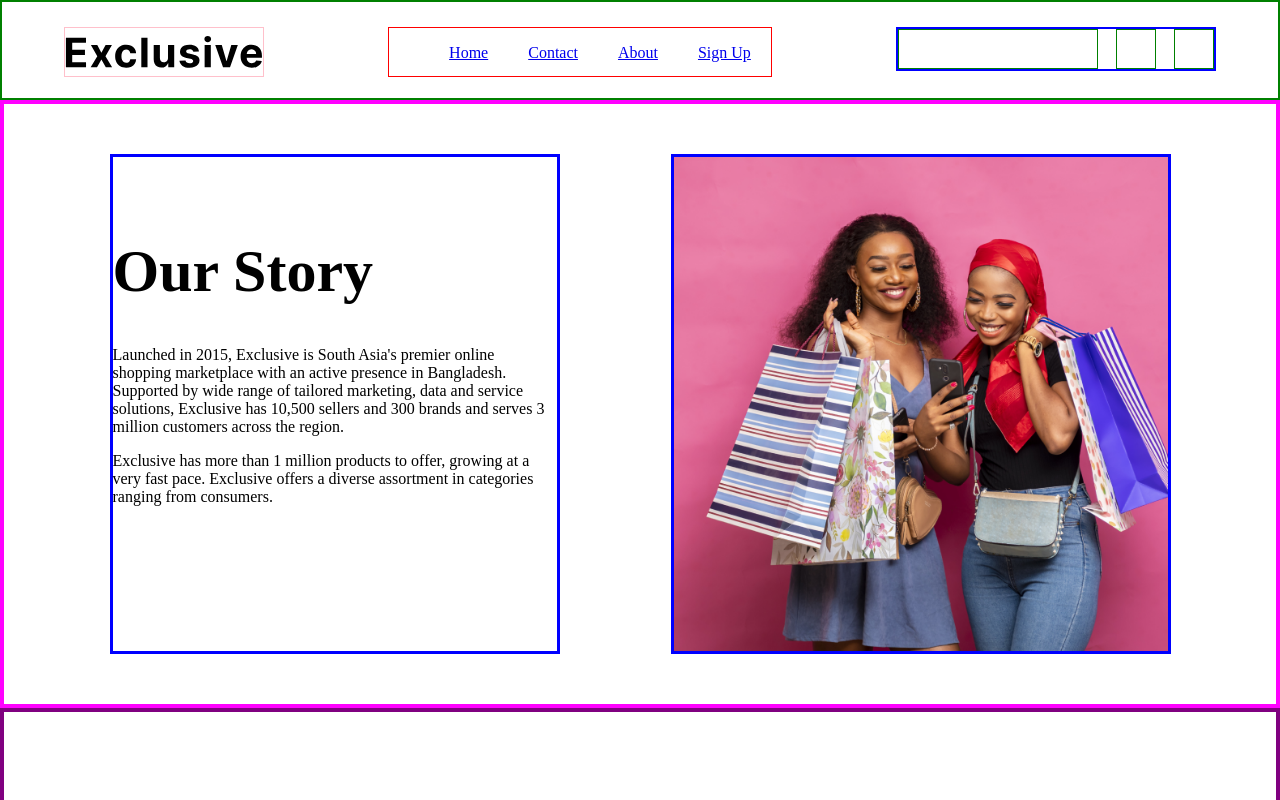
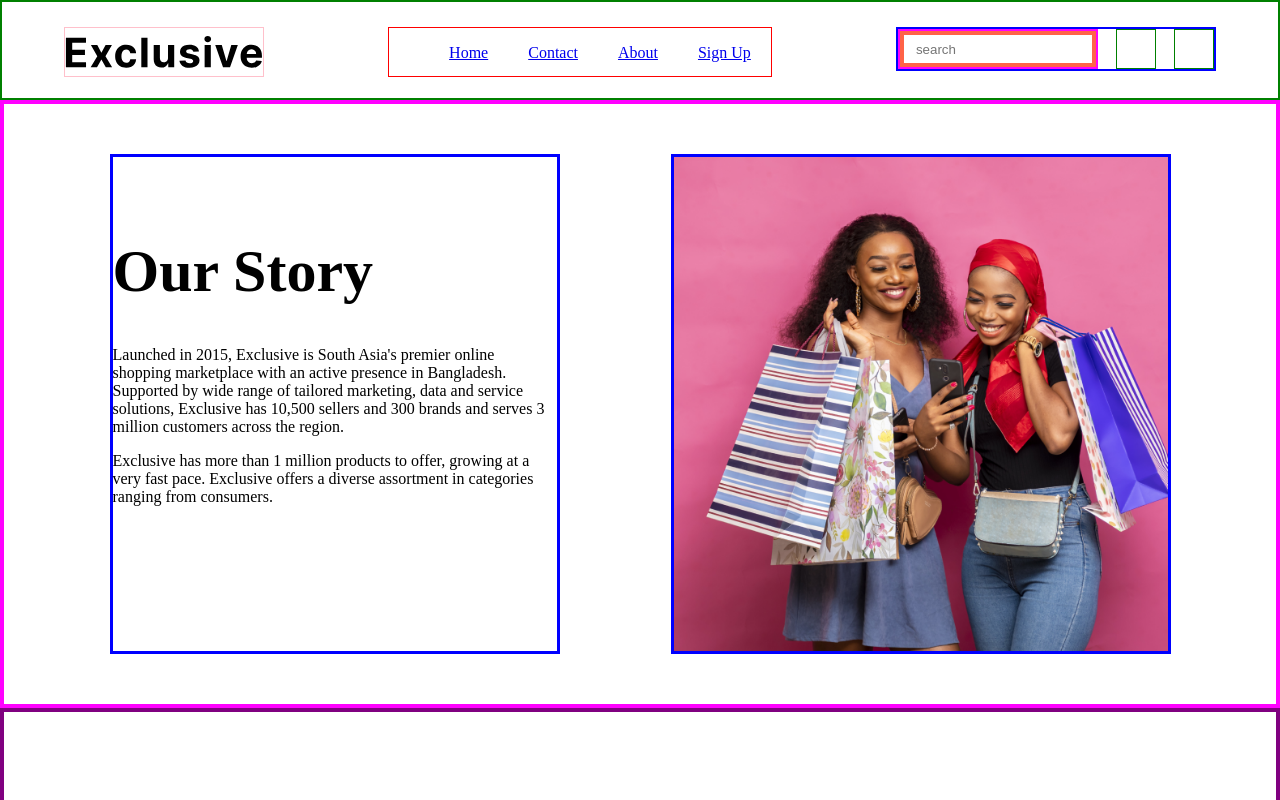
Before and after one commit to olatunji-20/exclusive, a Vue app: page /about in a window 1280 px wide. Shown: the top 800 px of the page. Built offline with nearby package versions, Linux system fonts and the light colour scheme; data requests are answered from the project's data file; what vue-awesome-paginate would draw is missing.

Commit message:
added search function

```diff
--- a/src/components/NavBar.vue
+++ b/src/components/NavBar.vue
@@ -12,7 +12,9 @@
       </ul>
     </nav>
     <div class="menu">
-      <div class="search"></div>
+      <div class="search">
+        <input v-on:input="search" v-model="searchText" placeholder="search" type="text" />
+      </div>
       <router-link to="/wishlist">
         <div class="fave"></div>
       </router-link>
@@ -23,10 +25,42 @@
       </router-link>
     </div>
   </header>
+  <div v-if="showBoard" class="search-board">
+    <p v-for="product in filteredProducts" :key="product.id"><router-link :to="'/product-page/' + `${product.id}`"> {{ product.productName }} </router-link></p>
+  </div>
 </template>
 
 <script>
+import { ref, computed } from 'vue';
+import { useProductStore } from '../stores/productStore';
+
 export default {
+  name: 'NavBar',
+  setup() {
+    const searchText = ref("");
+    const showBoard = ref(false);
+
+
+    const productStore = useProductStore();
+    productStore.getProducts();
+
+    const search = () => {
+      showBoard.value = true;
+      // console.log("AAAAAAAAAHHHHHHHHHH")
+    }
+
+
+    const filteredProducts = computed(() => {
+      return productStore.products.filter((product) =>
+      product.productName.toLowerCase().includes(searchText.value.toLowerCase()))
+    })
+    return {
+      searchText,
+      filteredProducts,
+      showBoard,
+      search
+    }
+  }
 
 }
 </script>
@@ -69,9 +103,15 @@ ul li {
   justify-content: space-between;
 }
 .search {
-  border: 1px solid green;
+  border: 2px solid fuchsia;
   height: 40px;
   width: 200px;
+}
+input {
+  width: 100%;
+  height: 100%;
+  border: 4px solid tomato;
+  text-indent: 10px;
 }
 .fave {
   border: 1px solid green;
@@ -83,4 +123,12 @@ ul li {
   height: 40px;
   width: 40px;
 }
+.search-board {
+  border: 4px solid brown;
+  width: 100%;
+  height: auto;
+  z-index: 9;
+  background: hotpink;
+  position: absolute;
+}
 </style>
```
